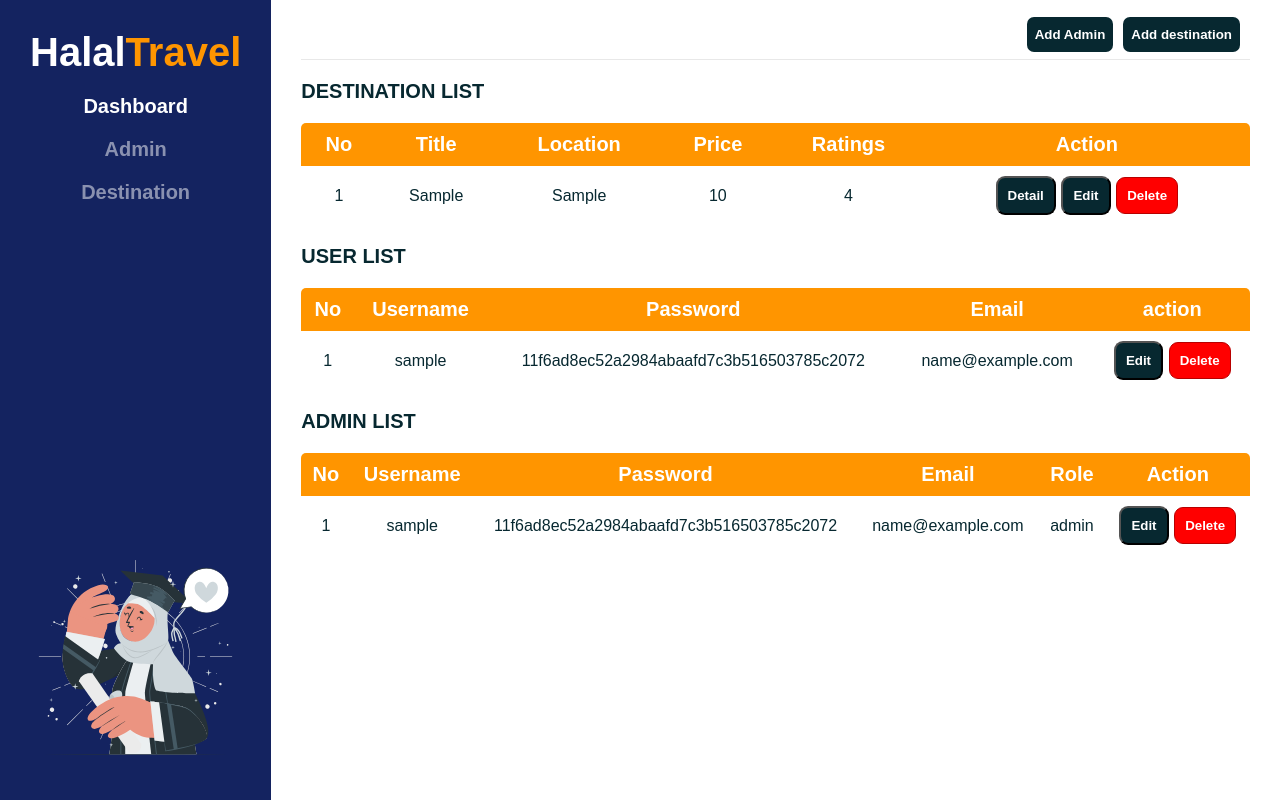
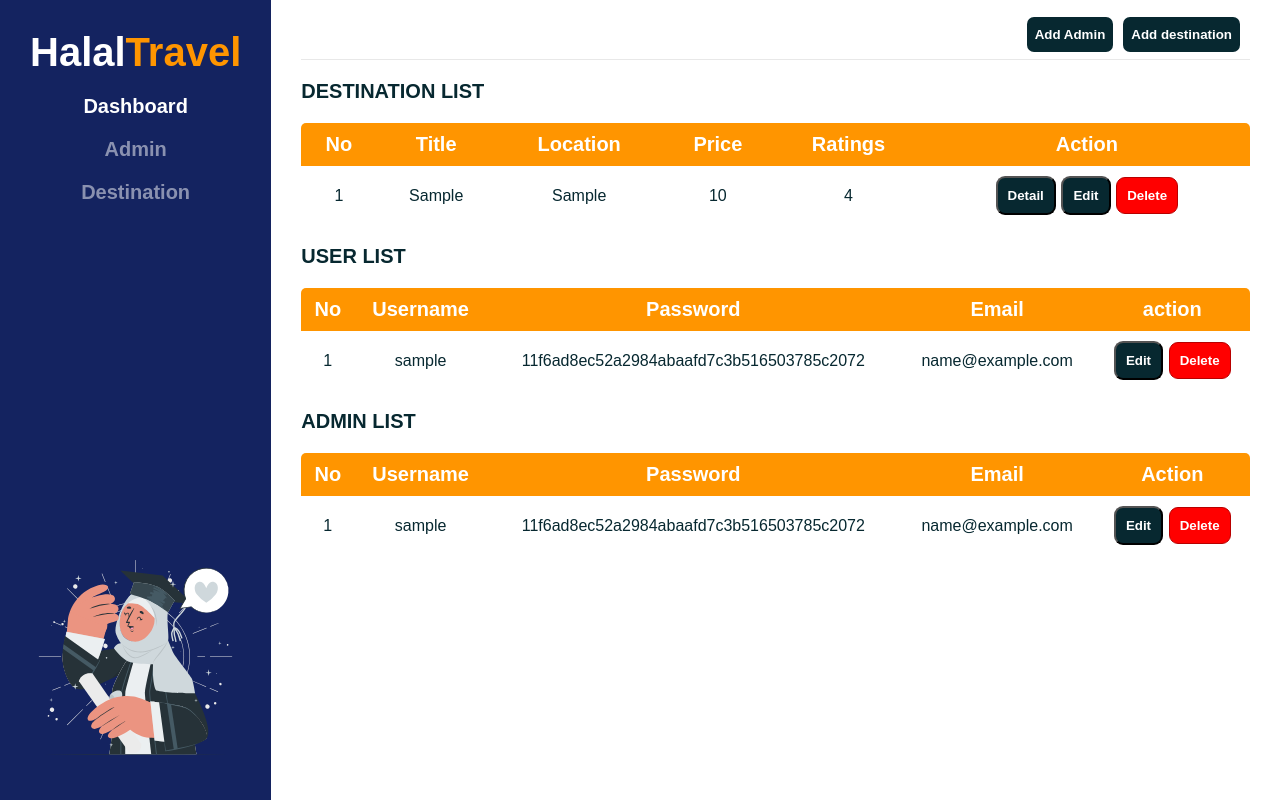
Before and after one commit to dndyma/HalalTravel, a PHP site: page /admin/index.php in a window 1280 px wide. Run offline with PHP 8.4, Linux system fonts and the light colour scheme; the visitor is signed in with stand-in values (Sample User, id 1); tables that the repository leaves empty or names only in its code hold one stand-in row (values such as "Sample post").

Commit message:
ubah admin

```diff
--- a/admin/index.php
+++ b/admin/index.php
@@ -137,7 +137,6 @@ session_start();
                     <th>Username</th>
                     <th>Password</th>
                     <th>Email</th>
-                    <th>Role</th>
                     <th>Action</th>
                 </thead>
                 <?php
@@ -154,7 +153,6 @@ session_start();
                                 <td><?php echo $a['username_admin']  ?></td>
                                 <td><?php echo sha1($a['password_admin'])  ?></td>
                                 <td><?php echo $a['email_admin']  ?></td>
-                                <td><?php echo $a['role']  ?></td>
                                 <td>
                                     <a href="edit_admin.php?id_user='<?php echo $a['id_admin'] ?>'">
                                         <button>Edit</button>
--- a/feature/admin_admin.php
+++ b/feature/admin_admin.php
@@ -6,11 +6,11 @@ $username = $_POST['username'];
 $email = $_POST['email'];
 $password = $_POST['password'];
 $role = 'admin';
-if(empty($username) || empty($email) || empty($password) || empty($role)){
-    $user_in='input harga harus benar';
+if (empty($username) || empty($email) || empty($password) || empty($role)) {
+    $user_in = 'input harga harus benar';
     header('location: ../admin/user.php');
 } else {
     $sql = "INSERT into  admin values('$id','$username','$password','$email','$role')";
     $db->query($sql);
-    header('location:../admin/user.php');
+    header('location:../admin/index.php');
 }
```
